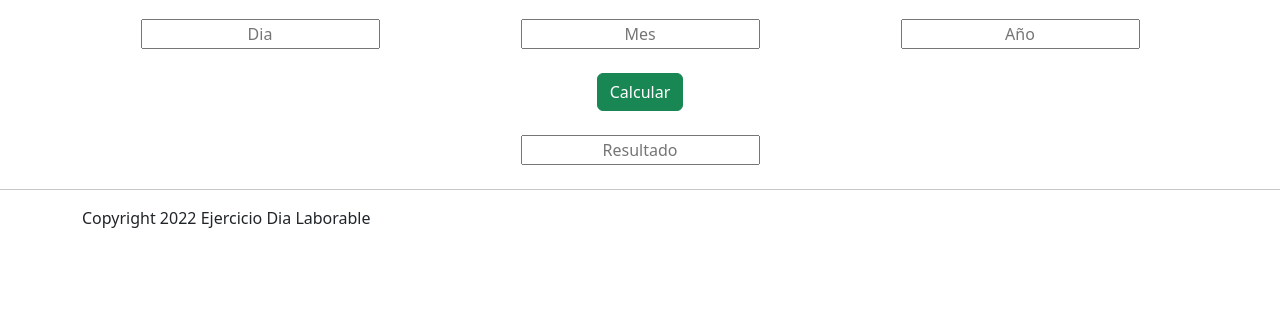
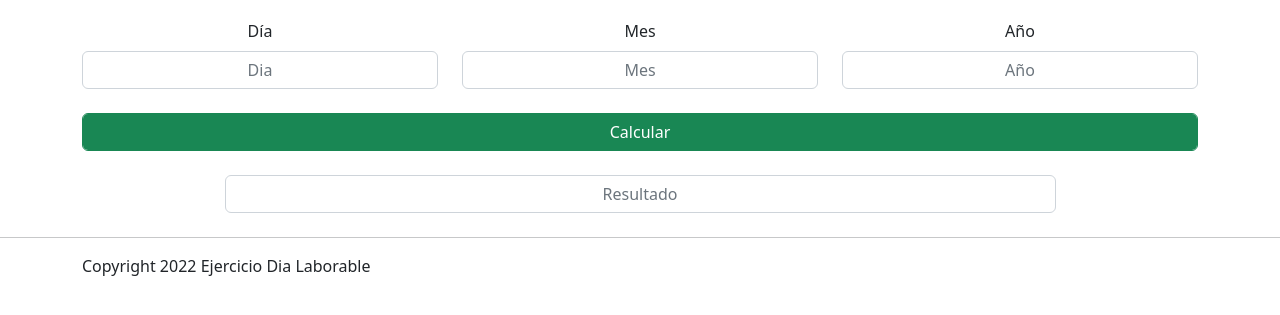
Before and after one commit to dcbcueva/diaLaborable, a plain HTML site: page index.html in a window 1280 px wide. Shown: the part 53-368 px from the top of the page. Drawn offline with nearby package versions, Linux system fonts and the light colour scheme.

Commit message:
ci:disegno

```diff
--- a/index.html
+++ b/index.html
@@ -16,25 +16,28 @@
     <div class="container container-sm text-center">
         <div class="row my-4 justify-content-evenly">
             <div class="col">
-                <input class="text-center" placeholder="Dia" type="text" id="dia">
+                <label for="dia" class="form-label">Día</label>
+                <input class="form-control text-center" placeholder="Dia" type="text" id="dia">
             </div>
             <div class="col">
-                <input class="text-center" placeholder="Mes" type="text" id="mes">
+                <label for="mes" class="form-label">Mes</label>
+                <input class="form-control text-center" placeholder="Mes" type="text" id="mes">
             </div>
             <div class="col">
-                <input class="text-center" placeholder="Año" type="text" id="año">
+                <label for="año" class="form-label">Año</label>
+                <input class="form-control text-center" placeholder="Año" type="text" id="año">
             </div>
         </div>
         <div class="row my-4 justify-content-evenly">
             <div class="col">
-                <butoon class="btn btn-success" id="calc" > Calcular </butoon>
+                <butoon class="btn btn-success form-control" id="calc" type="submit"> Calcular </butoon>
             </div>
         </div>
     </div>
     <div class="container text-center">
         <div class="row my-4 justify-content-evenly">
             <div class="col-md-9">
-                <input class="text-center" placeholder="Resultado" type="text" id="dma">
+                <input class="form-control text-center" placeholder="Resultado" type="text" id="dma">
             </div>
         </div>
     </div>
```
